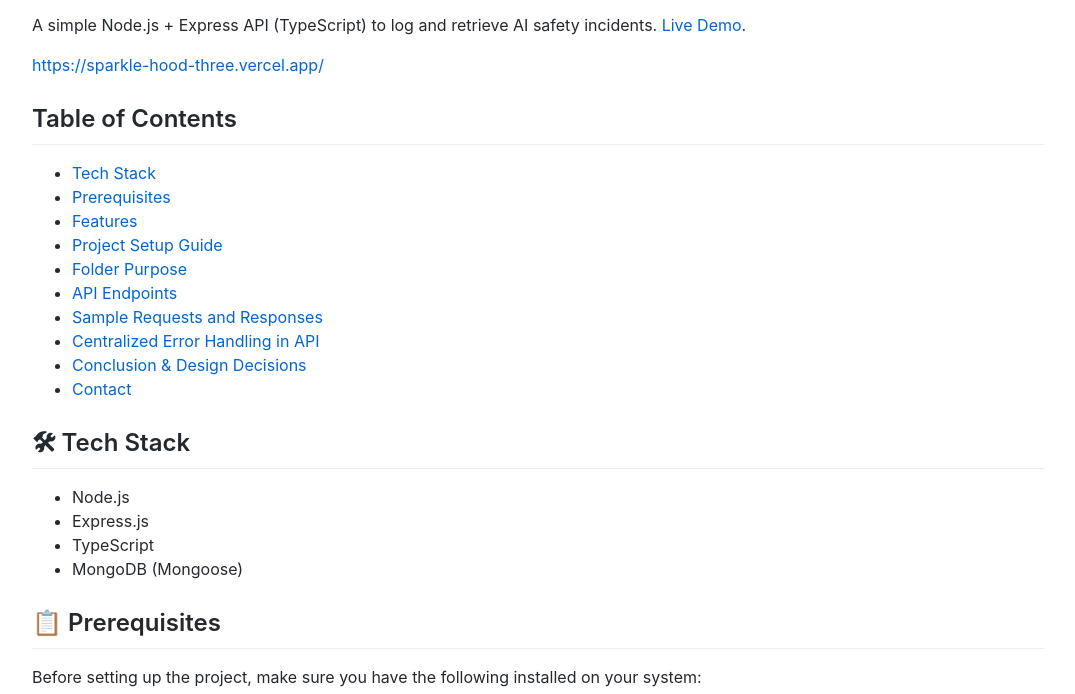
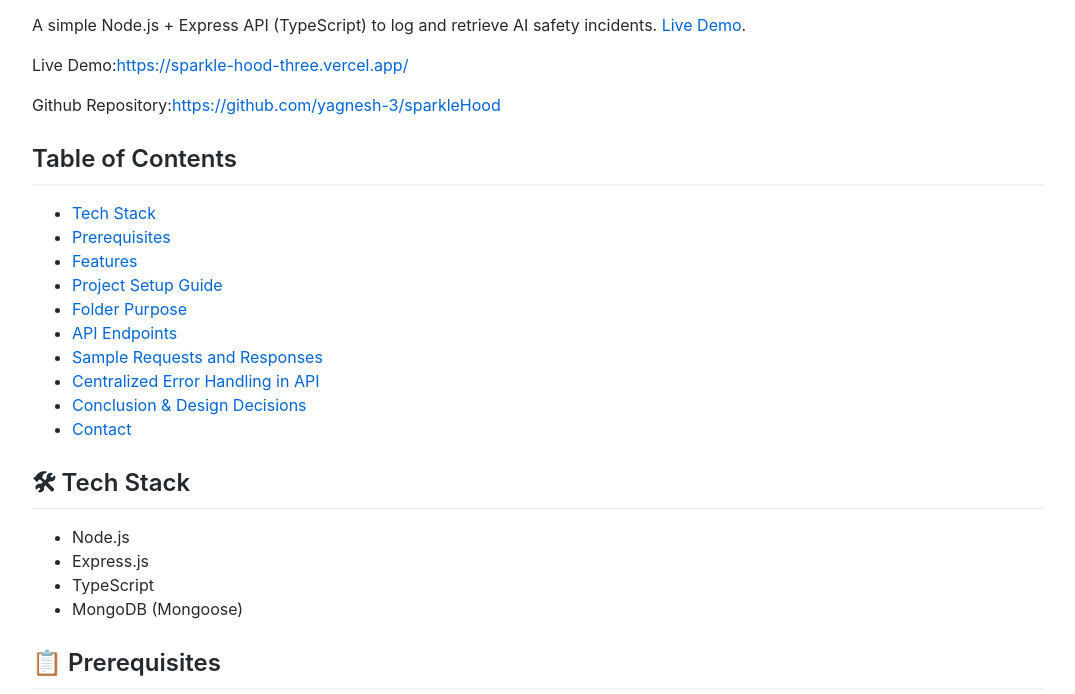
Before and after one commit to yagnesh-3/sparkleHood, a website: page readme.html in a window 1280 px wide. Shown: the part 106-800 px from the top of the page, without its empty margins (102-1177 px from the left). Drawn offline with Linux system fonts and the light colour scheme.

Commit message:
changes in readme.html

```diff
--- a/readme.html
+++ b/readme.html
@@ -119,7 +119,10 @@
     <h1>AI Safety Incident Log API</h1>
     <p>A simple Node.js + Express API (TypeScript) to log and retrieve AI safety incidents. <a
             href="https://sparkle-hood-three.vercel.app/">Live Demo</a>.</p>
-    <a href="https://sparkle-hood-three.vercel.app/">https://sparkle-hood-three.vercel.app/</a>
+    <p>Live Demo:<a href="https://sparkle-hood-three.vercel.app/"
+            target="_blank">https://sparkle-hood-three.vercel.app/</a></p>
+    <p>Github Repository:<a href="https://github.com/yagnesh-3/sparkleHood"
+            target="_blank">https://github.com/yagnesh-3/sparkleHood</a></p>
     <h2>Table of Contents</h2>
     <ul>
         <li><a href="#tech-stack">Tech Stack</a></li>
```
